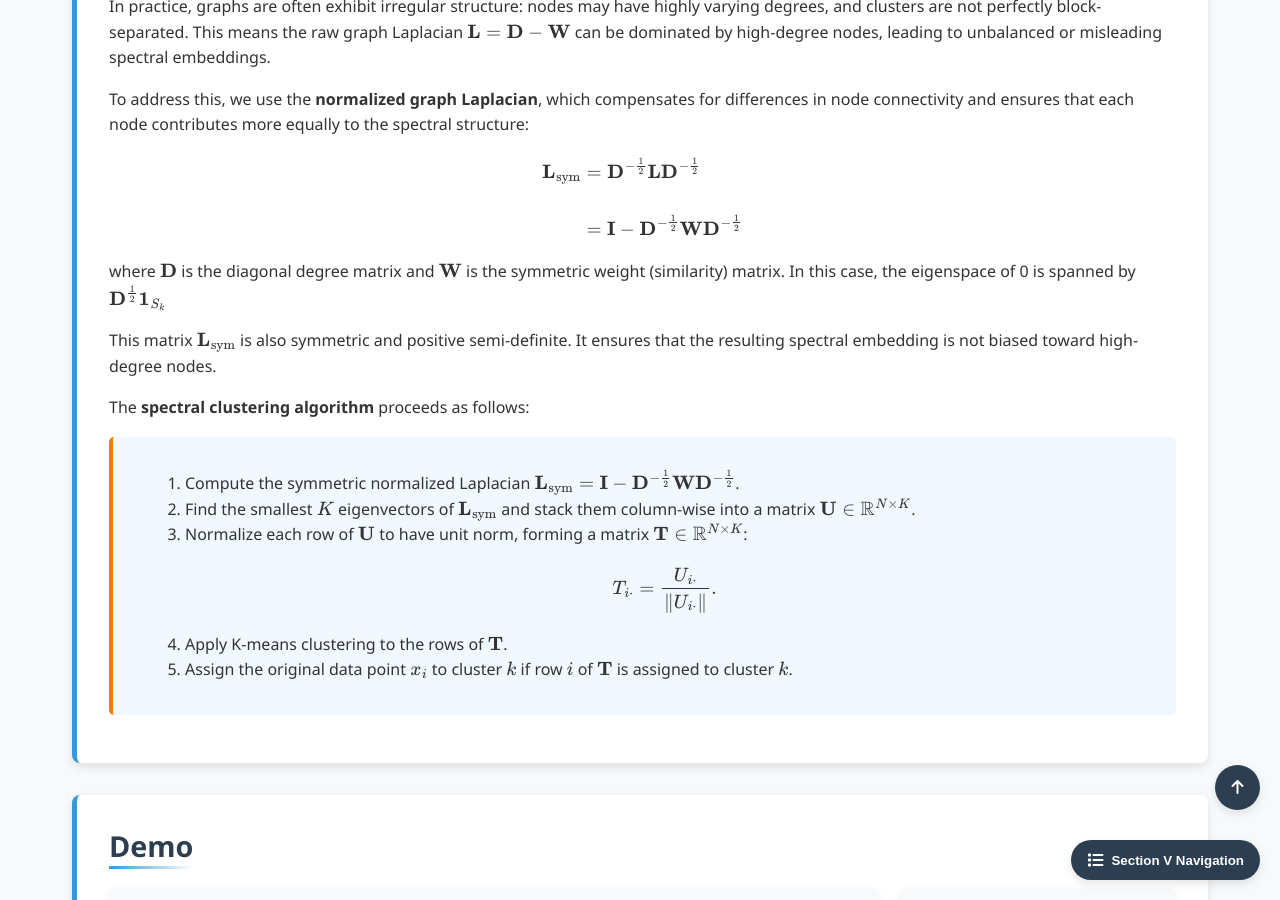
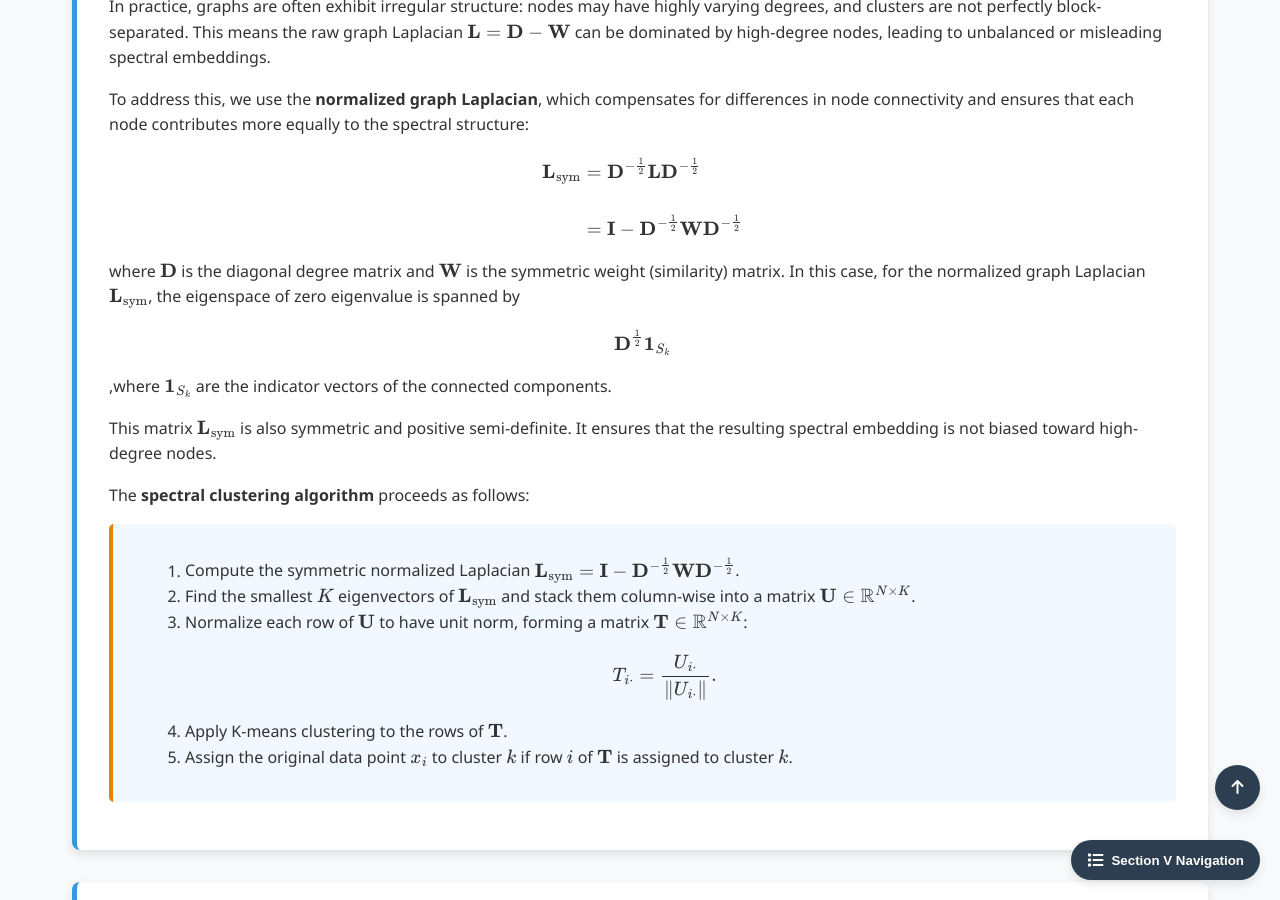
Before and after one commit to Yusukey01/yusukey01.github.io, a Jekyll site: the page built from Mathematics/Machine_learning/clustering.html, in a window 1280 px wide and 900 px high, scrolled down 5440 px. Built offline with Jekyll 4.4.1, drawn with Linux system fonts in a browser that asks for light colours.

Commit message:
Updated texts

```diff
--- a/Mathematics/Machine_learning/clustering.html
+++ b/Mathematics/Machine_learning/clustering.html
@@ -397,7 +397,11 @@ uses_python: false
                     \end{align*}
                     \]
                     where \(\mathbf{D}\) is the diagonal degree matrix and \(\mathbf{W}\) is the symmetric weight (similarity) matrix. In this case,
-                    the eigenspace of 0 is spanned by \(\mathbf{D}^{\frac{1}{2}} \mathbf{1}_{S_k}\)
+                    for the normalized graph Laplacian \(\mathbf{L}_{\text{sym}}\), the eigenspace of zero eigenvalue is spanned by
+                    \[
+                    \mathbf{D}^{\frac{1}{2}} \mathbf{1}_{S_k}
+                    \]
+                    ,where \(\mathbf{1}_{S_k}\) are the indicator vectors of the connected components.
                 </p>
 
                 <p>
--- a/Mathematics/Machine_learning/pca.html
+++ b/Mathematics/Machine_learning/pca.html
@@ -117,7 +117,7 @@ uses_python: false
         }
         </script>
         <div class="hero-section">
-            <h1 class="webpage-name">Principal Component Analysis (PCA) & Autoeocoders</h1>
+            <h1 class="webpage-name">Principal Component Analysis (PCA) & Autoenocoders</h1>
         </div>
 
         {% include section_navigation.html %}
```
Also changed, not shown: other parts of Mathematics/Machine_learning/pca.html (+1 -1 lines).
